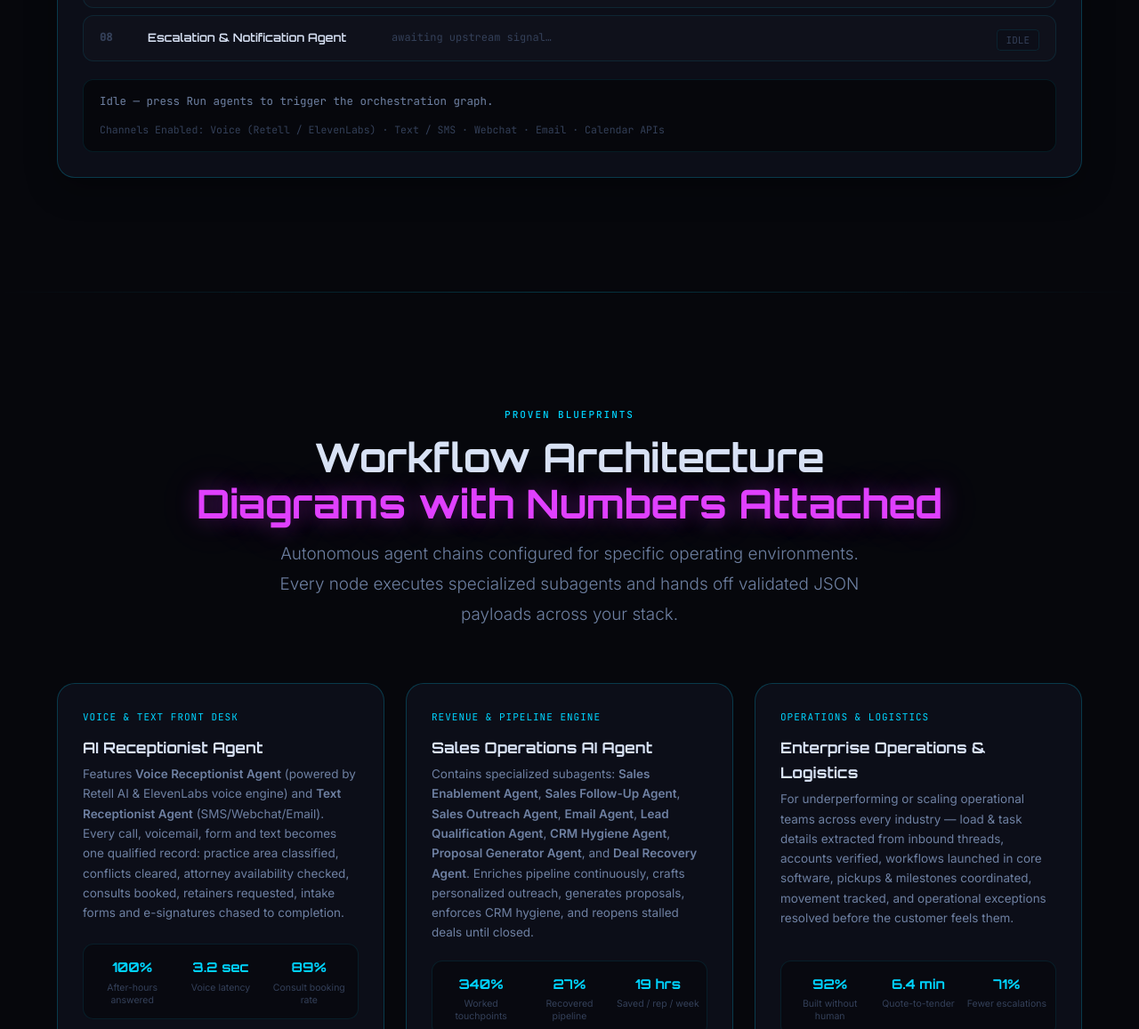
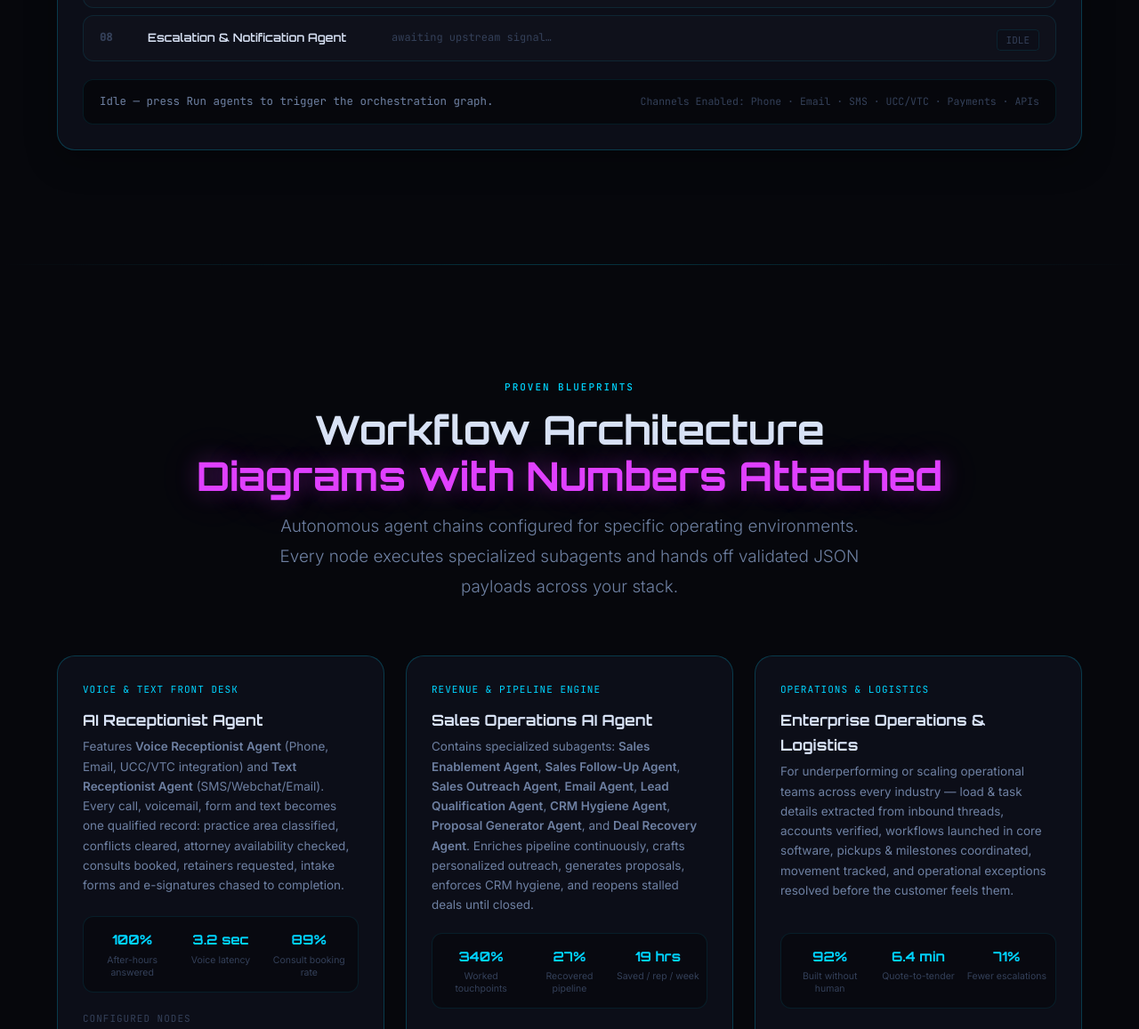
Before and after one commit to donny-devops/pipefish-labs, a plain HTML site: page index.html in a window 1280 px wide. Shown: the part 8001-9158 px from the top of the page at 89% size. Drawn offline with Linux system fonts and the light colour scheme.

Commit message:
Replace Retell and ElevenLabs mentions with Phone, Email, SMS, UCC/VTC channels

```diff
--- a/index.html
+++ b/index.html
@@ -1179,7 +1179,7 @@
       <div class="demo-status-bar">
         <div id="demo-status-bar-text">Idle — press Run agents to trigger the orchestration graph.</div>
         <div class="demo-channels" id="demo-channels-text">
-          Channels Enabled: Voice (Retell / ElevenLabs) · Text / SMS · Webchat · Email · Calendar APIs
+          Channels Enabled: Phone · Email · SMS · UCC/VTC · Payments · APIs
         </div>
       </div>
     </div>
@@ -1205,7 +1205,7 @@
         <div class="arch-tag">Voice &amp; Text Front Desk</div>
         <h3 class="arch-title">AI Receptionist Agent</h3>
         <p class="arch-desc">
-          Features <strong>Voice Receptionist Agent</strong> (powered by Retell AI &amp; ElevenLabs voice engine) and <strong>Text Receptionist Agent</strong> (SMS/Webchat/Email). Every call, voicemail, form and text becomes one qualified record: practice area classified, conflicts cleared, attorney availability checked, consults booked, retainers requested, intake forms and e-signatures chased to completion.
+          Features <strong>Voice Receptionist Agent</strong> (Phone, Email, UCC/VTC integration) and <strong>Text Receptionist Agent</strong> (SMS/Webchat/Email). Every call, voicemail, form and text becomes one qualified record: practice area classified, conflicts cleared, attorney availability checked, consults booked, retainers requested, intake forms and e-signatures chased to completion.
         </p>
         <div class="arch-metrics">
           <div>
@@ -1320,7 +1320,7 @@
         <div class="cap-icon">🎛️</div>
         <h3 class="cap-h3">Service &amp; Orchestration Layering</h3>
         <p class="cap-p">
-          A control plane laid over carrier systems, Retell AI / ElevenLabs voice engines, and legacy software so phone, email, SMS and UCC/VTC channels execute as one coordinated pipeline instead of four disconnected inboxes.
+          A control plane laid over carrier systems and legacy software so phone, email, SMS and UCC/VTC channels execute as one coordinated pipeline instead of four disconnected inboxes.
         </p>
       </div>
 
@@ -1683,9 +1683,9 @@ document.querySelectorAll('.ai').forEach(el => io.observe(el));
 const demoScenarios = {
   receptionist: {
     payload: 'INBOUND VOICE / TEXT — "Hi, I need to schedule a consult for an urgent legal matter, check attorney availability for tomorrow afternoon, and confirm consultation fees."',
-    channel: 'Channels Enabled: Voice (Retell / ElevenLabs) · Text / SMS · Webchat · Email · Calendar APIs',
+    channel: 'Channels Enabled: Phone · Email · SMS · UCC/VTC · Payments · APIs',
     nodes: [
-      { n: '01', name: 'Voice Receptionist Agent', sub: '(Retell / ElevenLabs)', status: 'awaiting upstream signal…' },
+      { n: '01', name: 'Voice Receptionist Agent', sub: '(Phone & UCC/VTC)', status: 'awaiting upstream signal…' },
       { n: '02', name: 'Text Receptionist Agent', sub: '(SMS & Webchat)', status: 'awaiting upstream signal…' },
       { n: '03', name: 'Intent Classifier Agent', sub: '', status: 'awaiting upstream signal…' },
       { n: '04', name: 'Availability & Calendar Agent', sub: '', status: 'awaiting upstream signal…' },
```
